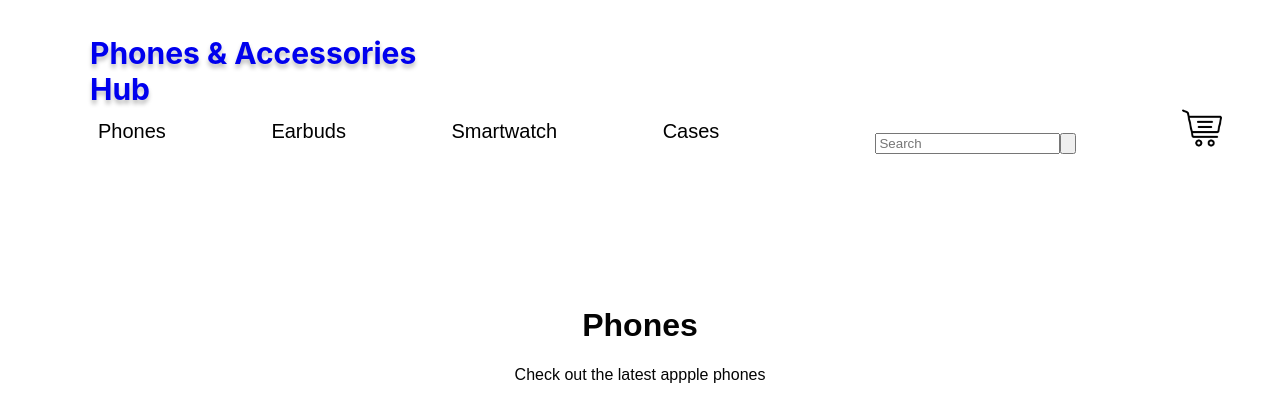
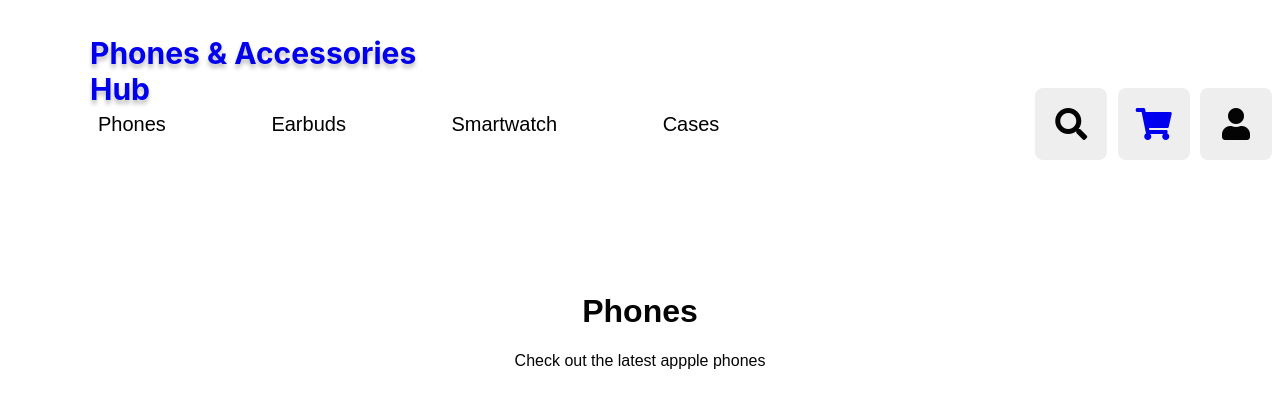
Before and after one commit to jingshenggg/IE4717-Design-Project, a PHP site: page /phone.html in a window 1280 px wide. Shown: the top 420 px of the page. Run offline with PHP 8.4, Linux system fonts and the light colour scheme; a stand-in replaces the project's code that opens the database connection.

Commit message:
Update on nav bar

```diff
--- a/CSS/styles.css
+++ b/CSS/styles.css
@@ -104,6 +104,20 @@
     color: black;
 }
 
+.icon div {
+  height: 4.5rem;
+  width: 4.5rem;
+  line-height: 4.5rem;
+  border-radius: .5rem;
+  background: #eee;
+  color:var(--black);
+  font-size: 2rem;
+  margin-left: .3rem;
+  cursor: pointer;
+  text-align: center;
+
+}
+
 .cart {
     width: 40px;
     cursor: pointer;
@@ -118,3 +132,17 @@
 body {
     font-family: Arial;
   }
+
+  .icon div {
+    height: 4.5rem;
+    width: 4.5rem;
+    line-height: 4.5rem;
+    border-radius: .5rem;
+    background: #eee;
+    color:var(--black);
+    font-size: 2rem;
+    margin-left: .3rem;
+    cursor: pointer;
+    text-align: center;
+
+}
--- a/phone.html
+++ b/phone.html
@@ -4,6 +4,7 @@
   <title>Phones</title>
   <meta charset = "uft-8">
   <link href="./CSS/styles.css" rel="stylesheet" >
+  <link rel="stylesheet" href="https://cdnjs.cloudflare.com/ajax/libs/font-awesome/5.15.4/css/all.min.css">
 </head>
 <body>
 </style>
@@ -20,10 +21,11 @@
 				<li><a href="smartwatch.html">Smartwatch</a></li>
 				<li><a href="cases.html">Cases</a></li>
 			</ul>
-			<ul>
-				<li><input type="search" placeholder="Search"><button type="submit"><i class="searchbutton"></i></button></li>
-				<li><a href="cart.html"><img src="./Image/cart.png" class="cart"></a></li>
-			</ul>
+			<div class="icon">
+				<div class="fas fa-search" id="search-btn"></div>
+				<a href="cart.html"><div class="fas fa-shopping-cart" id="cart-btn"></div></a>
+				<div class="fas fa-user" id="login-btn"></div>
+			</div>
 		</div>
 	</nav>
 <div class="header">
```
Also changed, not shown: CSS/cart.css (+14 -0 lines), CSS/index.css (+14 -0 lines), airpod.html (+6 -4 lines), cart.html (+6 -4 lines), cases.html (+6 -4 lines), index.html (+6 -4 lines), smartwatch.html (+6 -4 lines).
